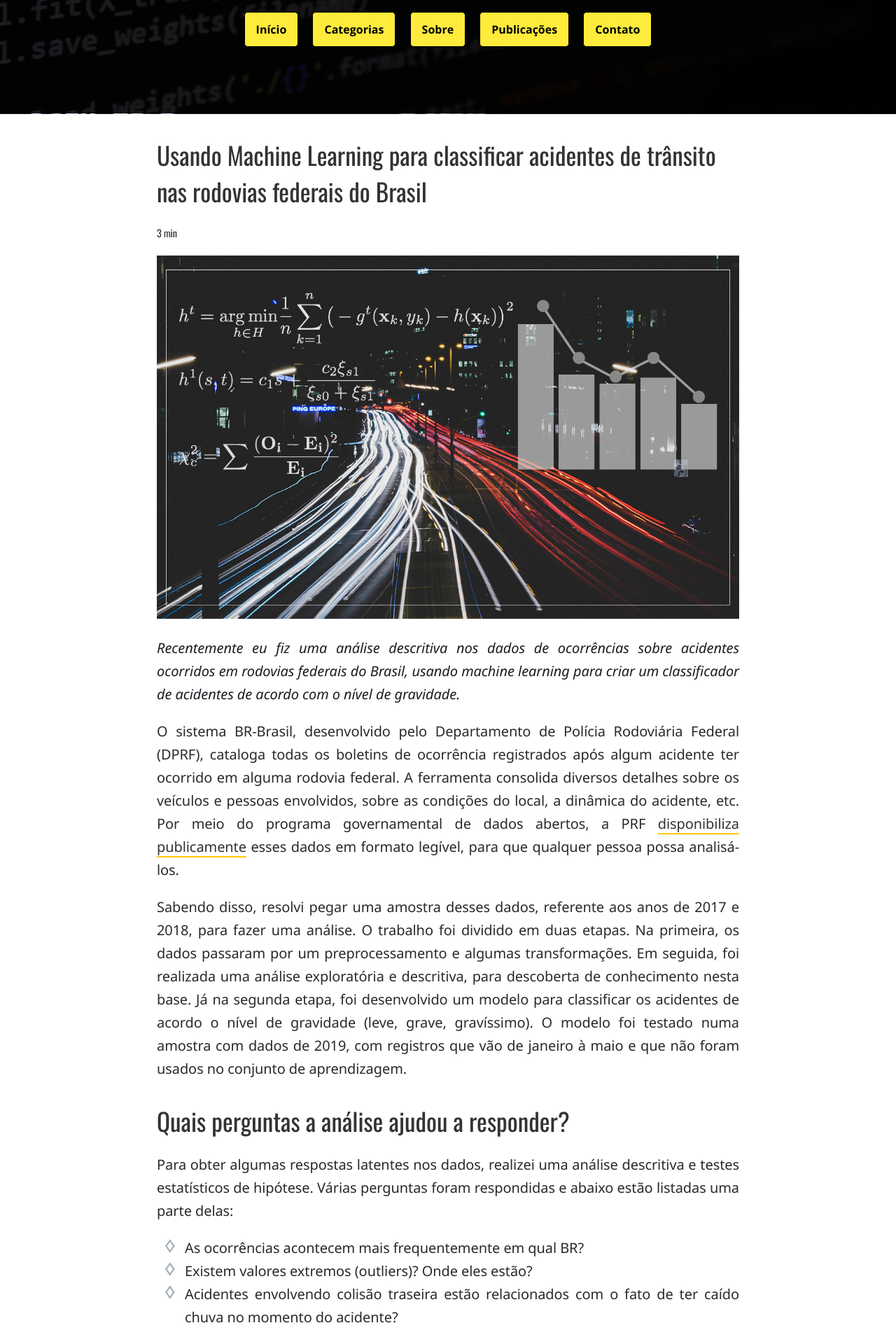
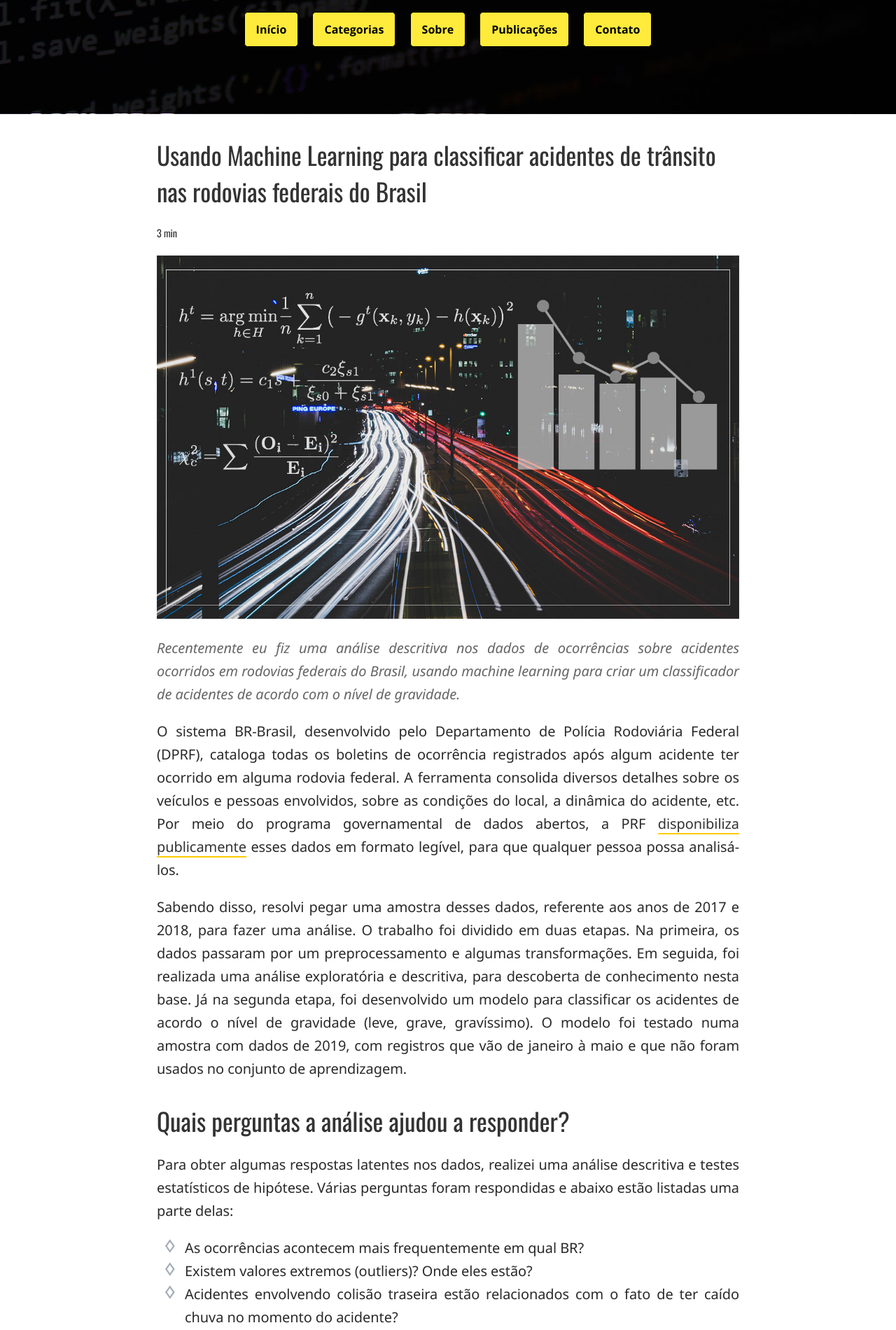
Before and after one commit to luisfredgs/luisfredgs.github.io, a Jekyll site: the page built from _posts/2019-09-03-usando-machine-learning-para-classificar-acidentes-de-transito-nas-rodovias-federais.md, in a window 1280 px wide. Shown: the part 338-2238 px from the top of the page at 70% size. Built offline with Jekyll 4.4.1, drawn with Linux system fonts in a browser that asks for light colours; comment, search, counter and statistics services are not loaded.

Commit message:
Update custom.css

```diff
--- a/css/custom.css
+++ b/css/custom.css
@@ -159,9 +159,10 @@ img + em {
 
 .main-content p em{
   /* font-size: 19px; */
-  color: #1a1e24;
+  color: #666666;
   text-align: justify;
   font-family: 'Segoe UI', Helvetica, Arial;
+  line-height: 1.5em
   /*font-size: 70%;*/
 }
 
```
